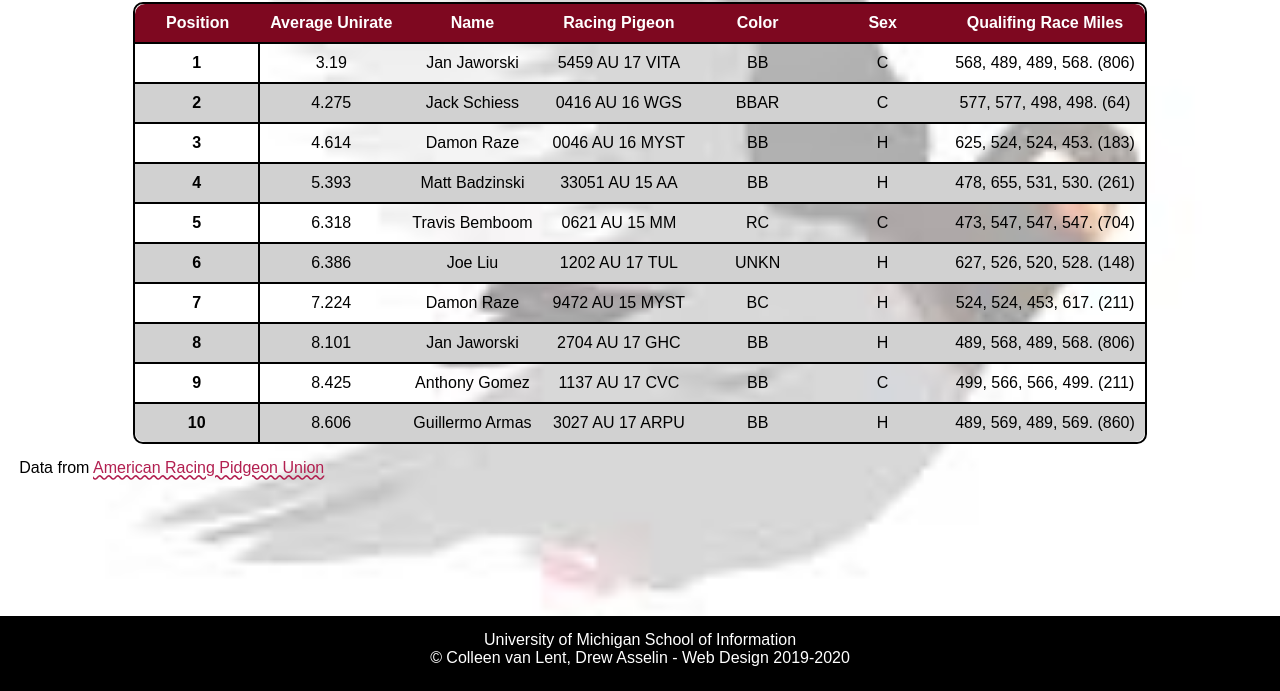
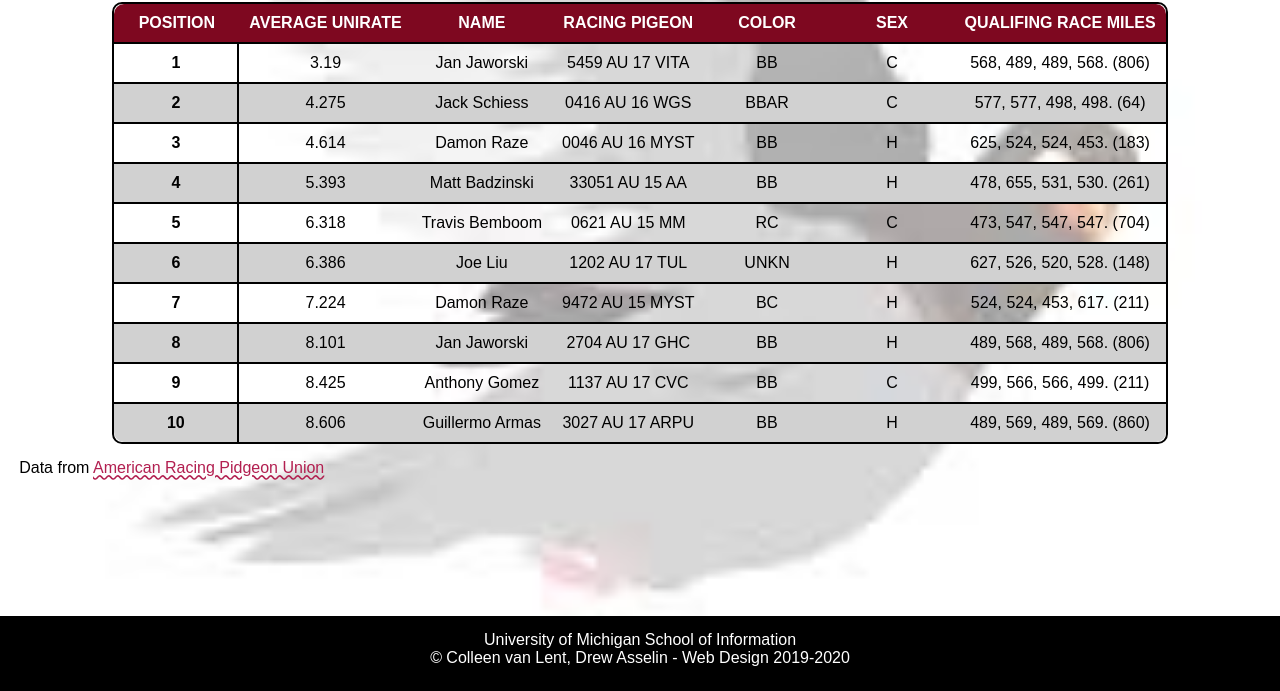
Before and after one commit to zhiyuan1228/homework4-2021, a plain HTML site: page index.html in a window 1280 px wide. Shown: the part 109-800 px from the top of the page. Drawn offline with Linux system fonts and the light colour scheme; a web font is replaced by a local one.

Commit message:
Update style.css

```diff
--- a/css/style.css
+++ b/css/style.css
@@ -19,7 +19,7 @@ body{
   font-size: 16px;
   margin: 1.2em;
   font-family: "Andika", sans-serif;
-  background: url("../images/pigeon-background.JPEG") #DDDDDD;
+  background: url("../images/pigeon-background.JPEG") no-repeat #DDDDDD;
   background-size: cover;
   background-position: center;
 }
@@ -59,9 +59,8 @@ td{
   padding: 10px;
   color: #FFFFFF;
   text-align: center;
-  vertical-align: center;
   background-color: #7e0820;
-  text-transform: capitalize;
+  text-transform: uppercase;
 }
 
 .rowhead{
```
